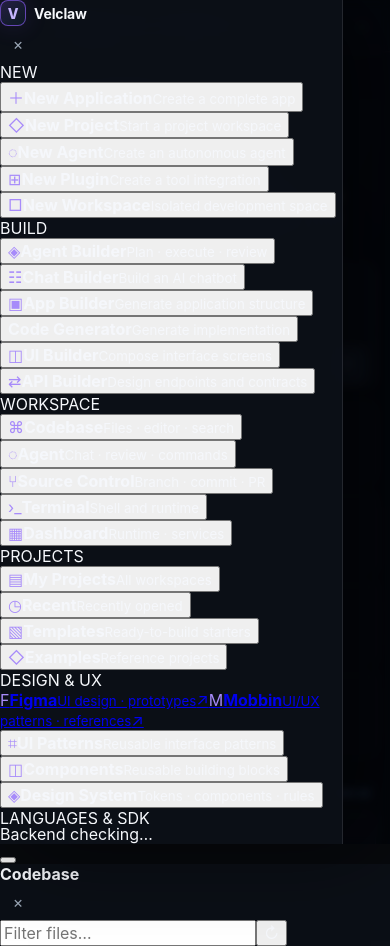
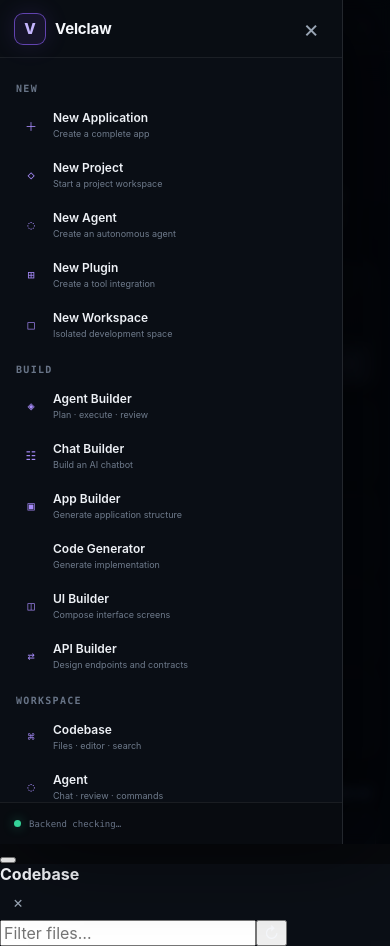
Before and after one commit to zskbot/eve-pages, a website: page index.html in a window 390 px wide. Both pictures are taken after a click on the button "Menu". Drawn offline with Linux system fonts and the light colour scheme.

Commit message:
Fix mobile builder composer and navigation drawer UI

```diff
--- a/builder-mobile.css
+++ b/builder-mobile.css
@@ -3,20 +3,59 @@
 #commandOverlay.open{display:flex!important;visibility:visible!important;opacity:1!important;pointer-events:auto!important;align-items:flex-start;justify-content:center;padding:72px 16px}
 #commandOverlay .menu-backdrop{position:absolute!important;inset:0!important;width:100%!important;height:100%!important;border:0!important;background:rgba(2,5,10,.68)!important}
 #commandOverlay .command-box{position:relative;z-index:1;width:min(680px,100%);max-height:min(70vh,620px);overflow:auto}
-#menuOverlay{display:none!important;position:fixed!important;inset:0!important;z-index:20000!important;pointer-events:none}
+
+/* Mobile navigation drawer */
+#menuOverlay{display:none!important;position:fixed!important;inset:0!important;z-index:20000!important;pointer-events:none!important;color:#f5f7fb!important}
 #menuOverlay.open{display:block!important;pointer-events:auto!important}
-#menuOverlay .menu-backdrop{position:absolute!important;inset:0!important;width:100%!important;height:100%!important;border:0!important;background:rgba(2,5,10,.7)!important;backdrop-filter:blur(5px)!important;-webkit-backdrop-filter:blur(5px)!important}
-#menuOverlay .side-menu{position:absolute!important;left:0!important;top:0!important;bottom:0!important;width:min(88vw,360px)!important;z-index:1!important;display:flex!important;flex-direction:column!important;transform:translateX(-102%)!important;transition:transform .22s cubic-bezier(.2,.8,.2,1)!important;overflow:hidden!important;border-right:1px solid rgba(255,255,255,.1)!important;box-shadow:28px 0 80px rgba(0,0,0,.55)!important}
+#menuOverlay .menu-backdrop{position:absolute!important;inset:0!important;width:100%!important;height:100%!important;padding:0!important;border:0!important;background:rgba(2,5,10,.72)!important;backdrop-filter:blur(6px)!important;-webkit-backdrop-filter:blur(6px)!important}
+#menuOverlay .side-menu{position:absolute!important;left:0!important;top:0!important;bottom:0!important;width:min(88vw,360px)!important;z-index:1!important;display:flex!important;flex-direction:column!important;transform:translateX(-102%)!important;transition:transform .22s cubic-bezier(.2,.8,.2,1)!important;overflow:hidden!important;padding:0!important;background:rgba(11,15,22,.98)!important;border-right:1px solid rgba(255,255,255,.10)!important;box-shadow:28px 0 80px rgba(0,0,0,.58)!important}
 #menuOverlay.open .side-menu{transform:translateX(0)!important}
-#menuOverlay .menu-scroll{flex:1;min-height:0;overflow:auto;-webkit-overflow-scrolling:touch}
-.prompt-box{width:min(820px,100%);min-height:0!important;height:auto!important;border-radius:16px!important;overflow:hidden!important}
+#menuOverlay .menu-head{height:58px!important;min-height:58px!important;display:flex!important;align-items:center!important;justify-content:space-between!important;padding:0 14px!important;border-bottom:1px solid rgba(255,255,255,.075)!important;background:rgba(10,13,19,.96)!important}
+#menuOverlay .menu-head .brand{display:flex!important;align-items:center!important;gap:9px!important;color:#f5f7fb!important;font-size:15px!important;font-weight:700!important}
+#menuOverlay .menu-head .brand-mark{width:32px!important;height:32px!important;border-radius:9px!important;color:#c4b5fd!important;border-color:rgba(139,92,246,.65)!important;background:rgba(139,92,246,.10)!important}
+#menuOverlay .menu-head .icon-btn{width:34px!important;height:34px!important;color:#9aa6b5!important;background:transparent!important;border:0!important;font-size:24px!important;line-height:1!important}
+#menuOverlay .menu-head .icon-btn:hover{background:rgba(255,255,255,.06)!important;color:#fff!important}
+#menuOverlay .menu-scroll{flex:1!important;min-height:0!important;overflow:auto!important;-webkit-overflow-scrolling:touch!important;padding:10px 8px 16px!important;scrollbar-width:thin!important;scrollbar-color:#2a3240 transparent!important}
+#menuOverlay .menu-label{margin:15px 8px 6px!important;color:#687487!important;font:700 10px/1.2 var(--mono)!important;letter-spacing:.13em!important;text-transform:uppercase!important}
+#menuOverlay .menu-item{width:100%!important;min-height:48px!important;height:auto!important;display:flex!important;align-items:center!important;gap:10px!important;margin:2px 0!important;padding:8px 10px!important;border:1px solid transparent!important;border-radius:9px!important;background:transparent!important;color:#cbd2dc!important;text-align:left!important;text-decoration:none!important;cursor:pointer!important;appearance:none!important;-webkit-appearance:none!important;box-shadow:none!important;font-size:12px!important;line-height:1.2!important}
+#menuOverlay .menu-item:hover,#menuOverlay .menu-item:focus-visible{background:rgba(255,255,255,.055)!important;border-color:rgba(255,255,255,.065)!important;color:#fff!important}
+#menuOverlay .menu-item.active{background:rgba(139,92,246,.10)!important;border-color:rgba(139,92,246,.18)!important;box-shadow:inset 2px 0 #8b5cf6!important;color:#fff!important}
+#menuOverlay .menu-icon{width:24px!important;min-width:24px!important;height:24px!important;display:grid!important;place-items:center!important;color:#a78bfa!important;font:12px var(--mono)!important}
+#menuOverlay .menu-item>span:nth-child(2){min-width:0!important;flex:1!important;display:flex!important;flex-direction:column!important;gap:3px!important;overflow:hidden!important}
+#menuOverlay .menu-item b{display:block!important;overflow:hidden!important;text-overflow:ellipsis!important;white-space:nowrap!important;color:#eef1f6!important;font-size:12px!important;font-weight:600!important}
+#menuOverlay .menu-item small{display:block!important;overflow:hidden!important;text-overflow:ellipsis!important;white-space:nowrap!important;color:#6f7b8c!important;font-size:9px!important;line-height:1.25!important;font-weight:400!important}
+#menuOverlay .menu-item:hover small,#menuOverlay .menu-item.active small{color:#8f9aac!important}
+#menuOverlay .menu-foot{min-height:42px!important;display:flex!important;align-items:center!important;gap:8px!important;padding:0 14px!important;border-top:1px solid rgba(255,255,255,.075)!important;color:#687487!important;background:rgba(7,10,15,.72)!important;font:9px var(--mono)!important}
+#menuOverlay .status-dot{width:7px!important;height:7px!important;flex:0 0 7px!important;border-radius:50%!important;background:#34d399!important;box-shadow:0 0 12px rgba(52,211,153,.45)!important}
+
+/* Compact v0-style builder composer */
+.prompt-box{width:min(820px,100%)!important;min-height:0!important;height:auto!important;border-radius:16px!important;overflow:hidden!important}
 .prompt-box textarea{display:block!important;width:100%!important;height:96px!important;min-height:96px!important;max-height:180px!important;resize:none!important;padding:17px 18px 8px!important;font-size:15px!important;line-height:1.5!important}
-.prompt-toolbar{height:48px!important;min-height:48px!important;padding:0 9px 0 11px!important;display:flex!important;align-items:center!important}
-.prompt-tools{display:flex!important;align-items:center!important;gap:5px!important;min-width:0!important;flex:1!important;flex-wrap:nowrap!important;overflow-x:auto!important;overflow-y:hidden!important;scrollbar-width:none!important}
-.prompt-tools::-webkit-scrollbar{display:none}.prompt-tools span,.prompt-tool{flex:0 0 auto!important}
-.prompt-tool{width:31px!important;height:31px!important;display:grid!important;place-items:center!important;padding:0!important;border:1px solid rgba(255,255,255,.08)!important;border-radius:8px!important;background:rgba(255,255,255,.025)!important;color:#a7b0c0!important;cursor:pointer!important}
-.prompt-tool:hover{color:#fff!important;border-color:rgba(139,92,246,.45)!important;background:rgba(139,92,246,.09)!important}
-.prompt-model{flex:0 0 auto!important;border:1px solid rgba(255,255,255,.08)!important;border-radius:999px!important;padding:5px 9px!important;background:rgba(255,255,255,.025)!important;color:#8792a5!important;font:10px var(--mono)!important}
-@media(max-width:800px){.builder-main{padding:28px 14px 28px!important}.builder-heading{margin-bottom:18px!important}.builder-heading h1{font-size:34px!important;line-height:1.04!important}.builder-heading p{font-size:13px!important;line-height:1.55!important}.prompt-box textarea{height:82px!important;min-height:82px!important;font-size:14px!important;padding:15px 15px 6px!important}.prompt-toolbar{height:46px!important;min-height:46px!important}.prompt-tool{width:30px!important;height:30px!important}.starter-grid{margin-top:12px!important;gap:8px!important}}
-@media(max-width:430px){.builder-heading h1{font-size:31px!important}.prompt-box{border-radius:14px!important}.prompt-box textarea{height:76px!important;min-height:76px!important}}
+.prompt-toolbar{height:48px!important;min-height:48px!important;width:100%!important;padding:0 9px 0 11px!important;display:flex!important;flex-direction:row!important;align-items:center!important;justify-content:space-between!important;gap:8px!important}
+.prompt-tools{display:flex!important;flex-direction:row!important;align-items:center!important;justify-content:flex-start!important;gap:5px!important;width:auto!important;min-width:0!important;max-width:calc(100% - 48px)!important;flex:1 1 auto!important;flex-wrap:nowrap!important;overflow-x:auto!important;overflow-y:hidden!important;scrollbar-width:none!important}
+.prompt-tools::-webkit-scrollbar{display:none!important}
+.prompt-tools span,.prompt-tool{flex:0 0 auto!important;align-self:center!important}
+.prompt-tool{width:31px!important;min-width:31px!important;height:31px!important;min-height:31px!important;display:grid!important;place-items:center!important;padding:0!important;border:1px solid rgba(255,255,255,.08)!important;border-radius:8px!important;background:rgba(255,255,255,.025)!important;color:#a7b0c0!important;cursor:pointer!important;line-height:1!important;appearance:none!important;-webkit-appearance:none!important}
+.prompt-tool:hover,.prompt-tool:focus-visible{color:#fff!important;border-color:rgba(139,92,246,.45)!important;background:rgba(139,92,246,.09)!important}
+.prompt-model{flex:0 0 auto!important;align-self:center!important;border:1px solid rgba(255,255,255,.08)!important;border-radius:999px!important;padding:5px 9px!important;background:rgba(255,255,255,.025)!important;color:#8792a5!important;font:10px var(--mono)!important}
+.prompt-toolbar>.send-btn{flex:0 0 36px!important;width:36px!important;height:36px!important}
+
+@media(max-width:800px){
+  .builder-main{padding:28px 14px 28px!important}
+  .builder-heading{margin-bottom:18px!important}
+  .builder-heading h1{font-size:34px!important;line-height:1.04!important}
+  .builder-heading p{font-size:13px!important;line-height:1.55!important}
+  .prompt-box textarea{height:82px!important;min-height:82px!important;font-size:14px!important;padding:15px 15px 6px!important}
+  .prompt-toolbar{height:46px!important;min-height:46px!important;padding:0 8px 0 9px!important}
+  .prompt-tools{max-width:calc(100% - 43px)!important;gap:4px!important}
+  .prompt-tool{width:29px!important;min-width:29px!important;height:29px!important;min-height:29px!important}
+  .prompt-model{padding:4px 8px!important}
+  .prompt-toolbar>.send-btn{flex-basis:34px!important;width:34px!important;height:34px!important}
+  .starter-grid{margin-top:12px!important;gap:8px!important}
+}
+@media(max-width:430px){
+  .builder-heading h1{font-size:31px!important}
+  .prompt-box{border-radius:14px!important}
+  .prompt-box textarea{height:76px!important;min-height:76px!important}
+}
 @media(prefers-reduced-motion:reduce){#menuOverlay .side-menu{transition:none!important}}
```
